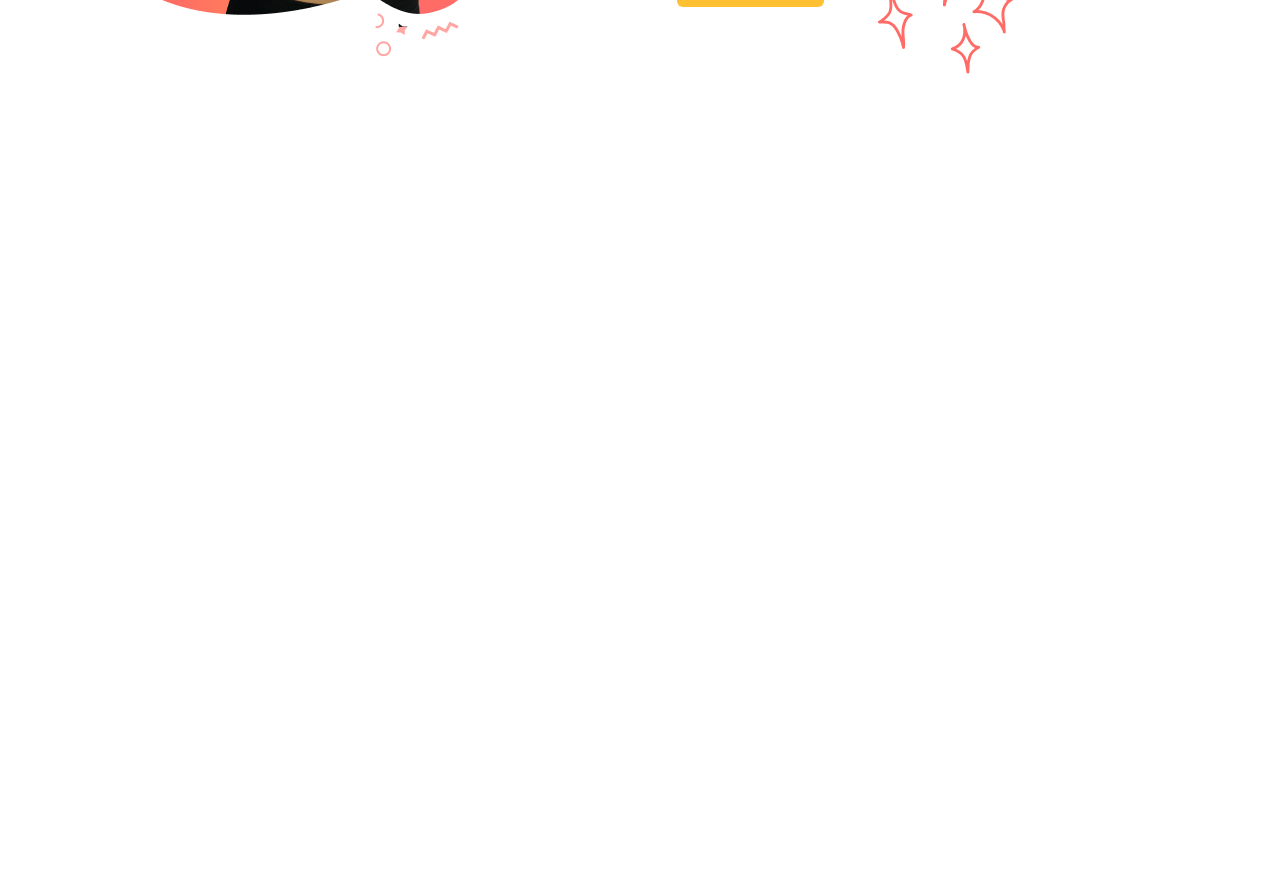
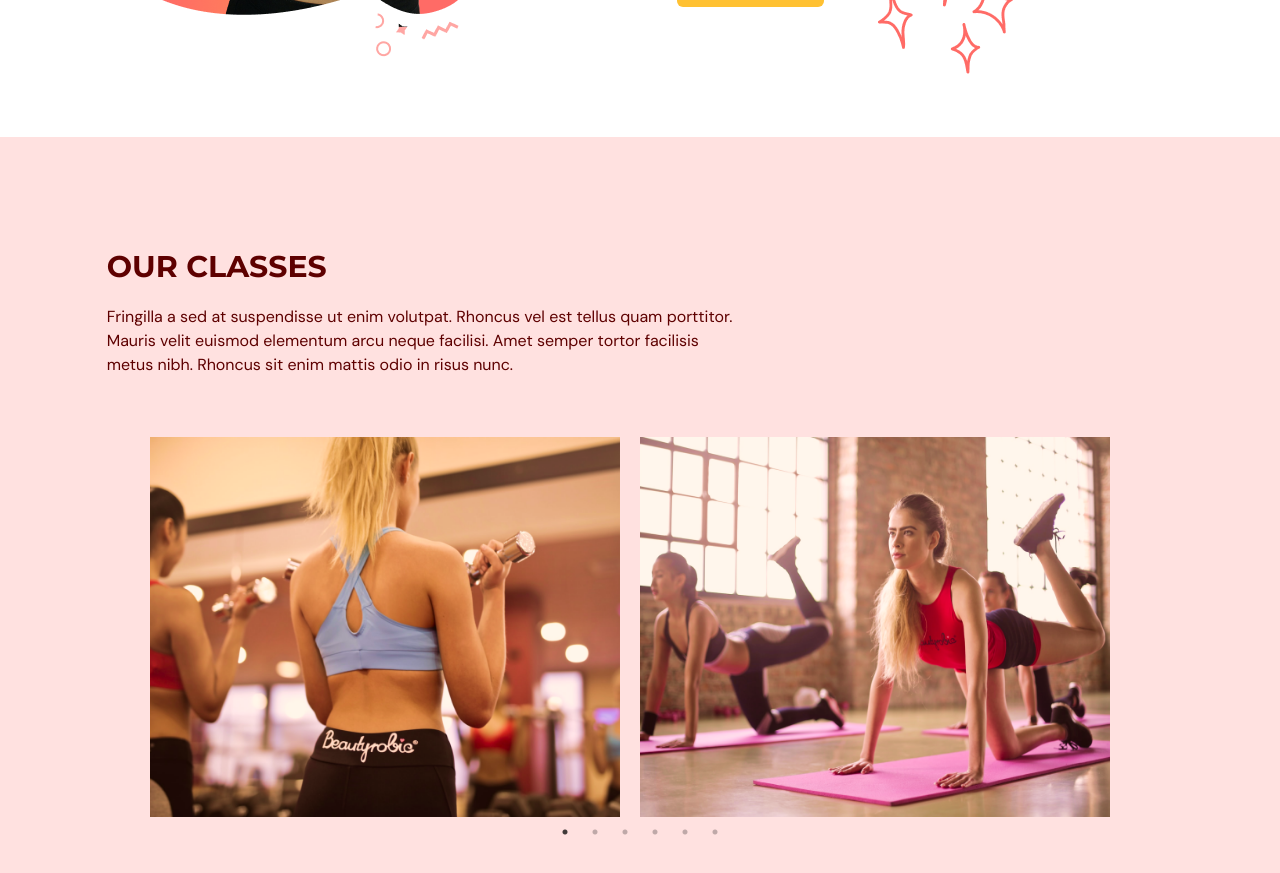
Before and after one commit to irina-kosogor/gym-typescript, a React (Vite) app: page / in a window 1280 px wide. Shown: the part 2120-2993 px from the top of the page. Before the commit the page ends 2257 px from the top, so only its background shows below. Built offline with nearby package versions, Linux system fonts and the light colour scheme.

Commit message:
add ourClasses scene

```diff
--- a/package.json
+++ b/package.json
@@ -14,13 +14,16 @@
     "framer-motion": "^10.16.4",
     "react": "^18.2.0",
     "react-anchor-link-smooth-scroll": "^1.0.12",
-    "react-dom": "^18.2.0"
+    "react-dom": "^18.2.0",
+    "react-slick": "^0.29.0",
+    "slick-carousel": "^1.8.1"
   },
   "devDependencies": {
     "@types/node": "^20.8.4",
     "@types/react": "^18.2.15",
     "@types/react-anchor-link-smooth-scroll": "^1.0.2",
     "@types/react-dom": "^18.2.7",
+    "@types/react-slick": "^0.23.11",
     "@typescript-eslint/eslint-plugin": "^6.0.0",
     "@typescript-eslint/parser": "^6.0.0",
     "@vitejs/plugin-react": "^4.0.3",
--- a/src/App.tsx
+++ b/src/App.tsx
@@ -3,6 +3,7 @@ import { SelectedPage } from "@/shared/types";
 import Navbar from "@/scenes/navbar";
 import Home from "@/scenes/home";
 import Benefits from "@/scenes/benefits";
+import OurClasses from "./scenes/ourClasses";
 
 function App() {
   const [selectedPage, setSelectedPage] = useState<SelectedPage>(
@@ -32,6 +33,7 @@ function App() {
       />
       <Home setSelectedPage={setSelectedPage} />
       <Benefits setSelectedPage={setSelectedPage} />
+      <OurClasses setSelectedPage={selectedPage} />
     </div>
   );
 }
--- /dev/null
+++ b/src/scenes/ourClasses/Class.tsx
@@ -0,0 +1,24 @@
+type Props = {
+  name: string;
+  description?: string;
+  image: string;
+};
+
+function Class({ name, description, image }: Props) {
+  const overlayStyles = `p-5 absolute z-30 flex
+    h-[380px] w-[470px] flex-col items-center justify-center
+    whitespace-normal bg-primary-500 text-center text-white
+    opacity-0 transition duration-500 hover:opacity-90`;
+
+  return (
+    <div className="relative h-[380px] w-[470px]">
+      <div className={overlayStyles}>
+        <p className="text-2xl">{name}</p>
+        <p className="mt-5">{description}</p>
+      </div>
+      <img className="h-full w-auto" alt={`${image}`} src={image} />
+    </div>
+  );
+}
+
+export default Class;
--- /dev/null
+++ b/src/scenes/ourClasses/index.tsx
@@ -0,0 +1,110 @@
+import { SelectedPage } from "@/shared/types";
+import image1 from "@/assets/image1.png";
+import image2 from "@/assets/image2.png";
+import image3 from "@/assets/image3.png";
+import image4 from "@/assets/image4.png";
+import image5 from "@/assets/image5.png";
+import image6 from "@/assets/image6.png";
+import { motion } from "framer-motion";
+import HText from "@/shared/HText";
+import { ClassType } from "@/shared/types";
+import Class from "./Class";
+import Slider from "react-slick";
+import "slick-carousel/slick/slick.css";
+import "slick-carousel/slick/slick-theme.css";
+
+type Props = {
+  setSelectedPage: (value: SelectedPage) => void;
+};
+
+const classes: Array<ClassType> = [
+  {
+    name: "Weight Training Classes",
+    description:
+      "Lorem ipsum dolor sit amet, consectetur adipiscing elit, sed do eiusmod tempor incididunt ut labore et dolore magna aliqua. Ut enim ad minim veniam, quis nostrud exercitation ullamco laboris nisi ut aliquip ex ea commodo consequat.",
+    image: image1,
+  },
+  {
+    name: "Yoga Classes",
+    image: image2,
+  },
+  {
+    name: "Ab Core Classes",
+    description:
+      "Lorem ipsum dolor sit amet, consectetur adipiscing elit, sed do eiusmod tempor incididunt ut labore et dolore magna aliqua. Ut enim ad minim veniam, quis nostrud exercitation ullamco laboris nisi ut aliquip ex ea commodo consequat.",
+    image: image3,
+  },
+  {
+    name: "Adventure Classes",
+    description:
+      "Lorem ipsum dolor sit amet, consectetur adipiscing elit, sed do eiusmod tempor incididunt ut labore et dolore magna aliqua. Ut enim ad minim veniam, quis nostrud exercitation ullamco laboris nisi ut aliquip ex ea commodo consequat.",
+    image: image4,
+  },
+  {
+    name: "Fitness Classes",
+    image: image5,
+  },
+  {
+    name: "Training Classes",
+    description:
+      "Lorem ipsum dolor sit amet, consectetur adipiscing elit, sed do eiusmod tempor incididunt ut labore et dolore magna aliqua. Ut enim ad minim veniam, quis nostrud exercitation ullamco laboris nisi ut aliquip ex ea commodo consequat.",
+    image: image6,
+  },
+];
+
+const OurClasses = ({ setSelectedPage }: Props) => {
+  const settings = {
+    dots: true,
+    infinite: true,
+    speed: 500,
+    slidesToShow: 2,
+    slidesToScroll: 1,
+    arrows: false,
+  };
+
+  return (
+    <section className="w-full bg-primary-100 py-28" id="ourclasses">
+      <motion.div
+        onViewportEnter={() => setSelectedPage(SelectedPage.OurClasses)}
+      >
+        <motion.div
+          className="mx-auto w-5/6"
+          initial="hidden"
+          whileInView="visible"
+          viewport={{ once: true, amount: 0.5 }}
+          transition={{ duration: 0.5 }}
+          variants={{
+            hidden: { opacity: 0, x: -50 },
+            visible: { opacity: 1, x: 0 },
+          }}
+        >
+          <div className="md:w-3/5">
+            <HText>OUR CLASSES</HText>
+            <p className="py-5">
+              Fringilla a sed at suspendisse ut enim volutpat. Rhoncus vel est
+              tellus quam porttitor. Mauris velit euismod elementum arcu neque
+              facilisi. Amet semper tortor facilisis metus nibh. Rhoncus sit
+              enim mattis odio in risus nunc.
+            </p>
+          </div>
+        </motion.div>
+        <div className="mx-auto mt-10 w-[980px]">
+          <Slider {...settings}>
+            {classes.map((item, index) => {
+              return (
+                <Class
+                  key={`${item.name}-${index}`}
+                  name={item.name}
+                  description={item.description}
+                  image={item.image}
+                />
+              );
+            })}
+          </Slider>
+        </div>
+      </motion.div>
+    </section>
+  );
+};
+
+export default OurClasses;
--- a/src/shared/types.ts
+++ b/src/shared/types.ts
@@ -10,3 +10,9 @@ export interface BenefitType {
   title: string;
   description: string;
 }
+
+export interface ClassType {
+  name: string;
+  description?: string;
+  image: string;
+}
```
Also changed, not shown: 1 other file (tests, documents, lock files or other folders).
